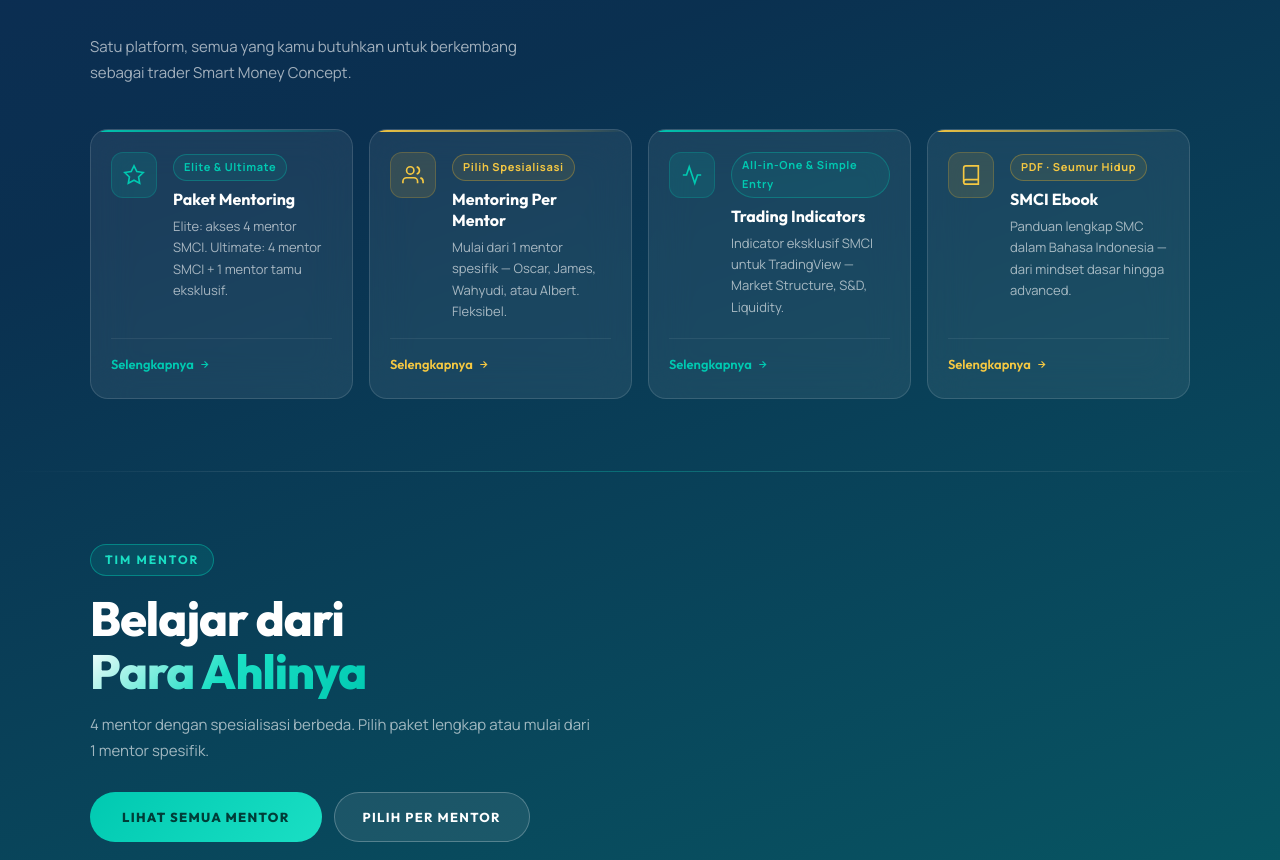
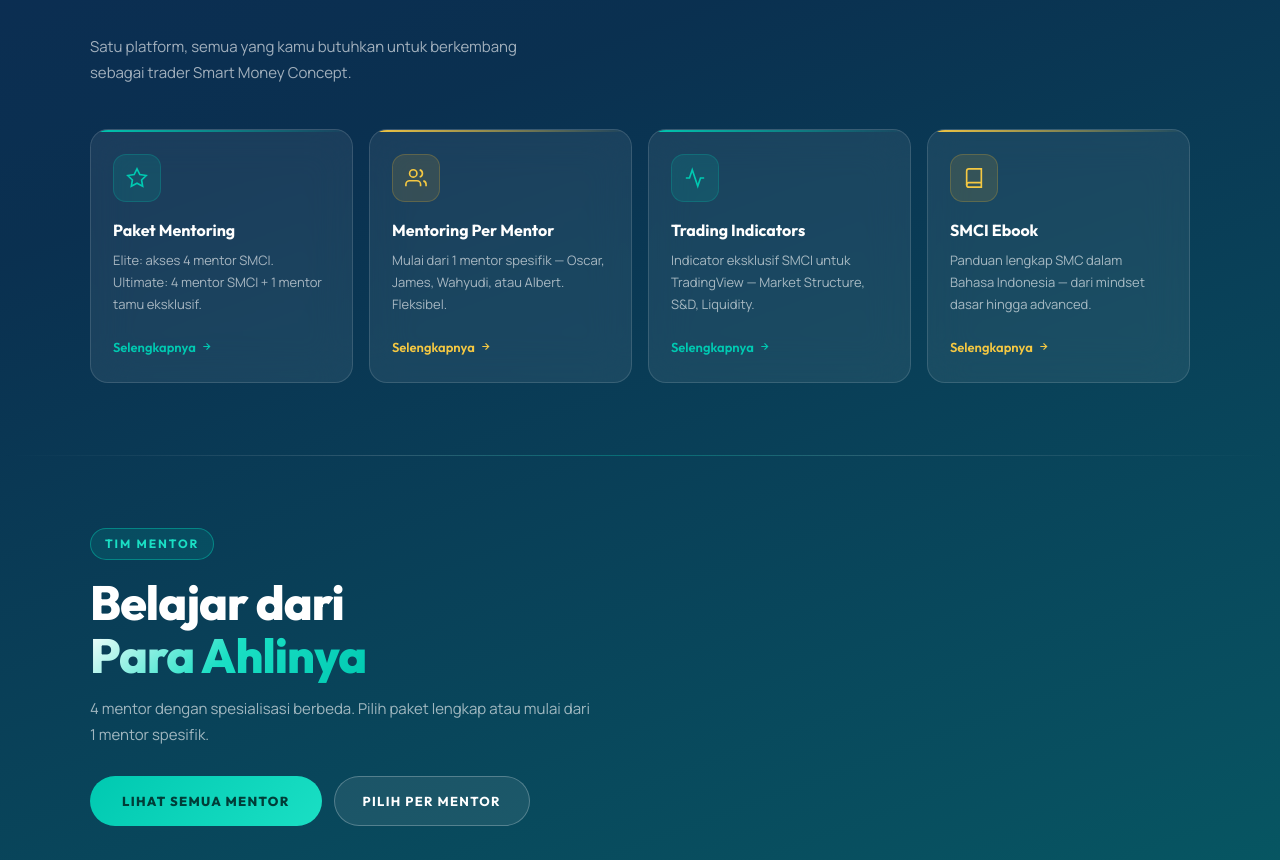
Before and after one commit to yudibasri03/SMCI_Website, a React (Vite) app: page / in a window 1280 px wide. Shown: the part 1221-2081 px from the top of the page. Built offline with nearby package versions, Linux system fonts and the light colour scheme; the HTML template or start-up script is replaced by a standard one.

Commit message:
Update Home.tsx

```diff
--- a/src/pages/Home.tsx
+++ b/src/pages/Home.tsx
@@ -221,28 +221,22 @@ export default function Home() {
             {highlights.map((h, i) => (
               <FadeIn key={h.title} delay={i * 0.07}>
                 <div className="glass glass-hover" onClick={() => navigate(h.href)}
-                  style={{ borderRadius: 18, padding: "22px 20px", height: "100%", position: "relative", overflow: "hidden", cursor: "pointer", display: "flex", flexDirection: "column" }}>
+                  style={{ borderRadius: 18, padding: "24px 22px", height: "100%", position: "relative", overflow: "hidden", cursor: "pointer", display: "flex", flexDirection: "column" }}>
                   <div className="card-accent-top" style={{ background: `linear-gradient(90deg, ${h.color} 0%, transparent 100%)` }} />
 
-                  {/* Icon + Text side by side */}
-                  <div style={{ display: "flex", gap: 16, alignItems: "flex-start", flex: 1 }}>
-                    {/* Icon — fixed size, never shrinks */}
-                    <div style={{ width: 46, height: 46, borderRadius: 12, background: `rgba(${rgb(h.color)},0.12)`, border: `1px solid rgba(${rgb(h.color)},0.22)`, display: "flex", alignItems: "center", justifyContent: "center", color: h.color, flexShrink: 0 }}>
-                      {h.icon}
-                    </div>
-
-                    {/* Text block */}
-                    <div style={{ flex: 1, minWidth: 0 }}>
-                      <span style={{ display: "inline-block", fontSize: "11px", fontWeight: 700, letterSpacing: "0.06em", padding: "3px 10px", borderRadius: 100, color: h.color, border: `1px solid rgba(${rgb(h.color)},0.32)`, background: `rgba(${rgb(h.color)},0.09)`, marginBottom: 8 }}>
-                        {h.badge}
-                      </span>
-                      <h3 style={{ fontFamily: "var(--font-display)", fontSize: "16px", fontWeight: 700, marginBottom: 6, lineHeight: 1.3 }}>{h.title}</h3>
-                      <p style={{ fontSize: "13px", lineHeight: 1.65, color: "var(--text-muted)" }}>{h.desc}</p>
-                    </div>
+                  {/* Icon — top, alone on its row */}
+                  <div style={{ width: 48, height: 48, borderRadius: 13, background: `rgba(${rgb(h.color)},0.12)`, border: `1px solid rgba(${rgb(h.color)},0.22)`, display: "flex", alignItems: "center", justifyContent: "center", color: h.color, marginBottom: 18 }}>
+                    {h.icon}
                   </div>
 
-                  {/* Link at bottom */}
-                  <div style={{ marginTop: 16, paddingTop: 14, borderTop: "1px solid rgba(255,255,255,0.07)", display: "flex", alignItems: "center", gap: 5, color: h.color, fontSize: "13px", fontWeight: 600, fontFamily: "var(--font-display)" }}>
+                  {/* Title */}
+                  <h3 style={{ fontFamily: "var(--font-display)", fontSize: "16px", fontWeight: 700, marginBottom: 8, lineHeight: 1.3, color: "#fff" }}>{h.title}</h3>
+
+                  {/* Desc */}
+                  <p style={{ fontSize: "13px", lineHeight: 1.7, color: "var(--text-muted)", flex: 1 }}>{h.desc}</p>
+
+                  {/* Link */}
+                  <div style={{ marginTop: 20, display: "flex", alignItems: "center", gap: 5, color: h.color, fontSize: "13px", fontWeight: 600, fontFamily: "var(--font-display)" }}>
                     Selengkapnya
                     <svg width="11" height="11" viewBox="0 0 24 24" fill="none" stroke="currentColor" strokeWidth="2.5"><path d="M5 12h14M12 5l7 7-7 7"/></svg>
                   </div>
```
